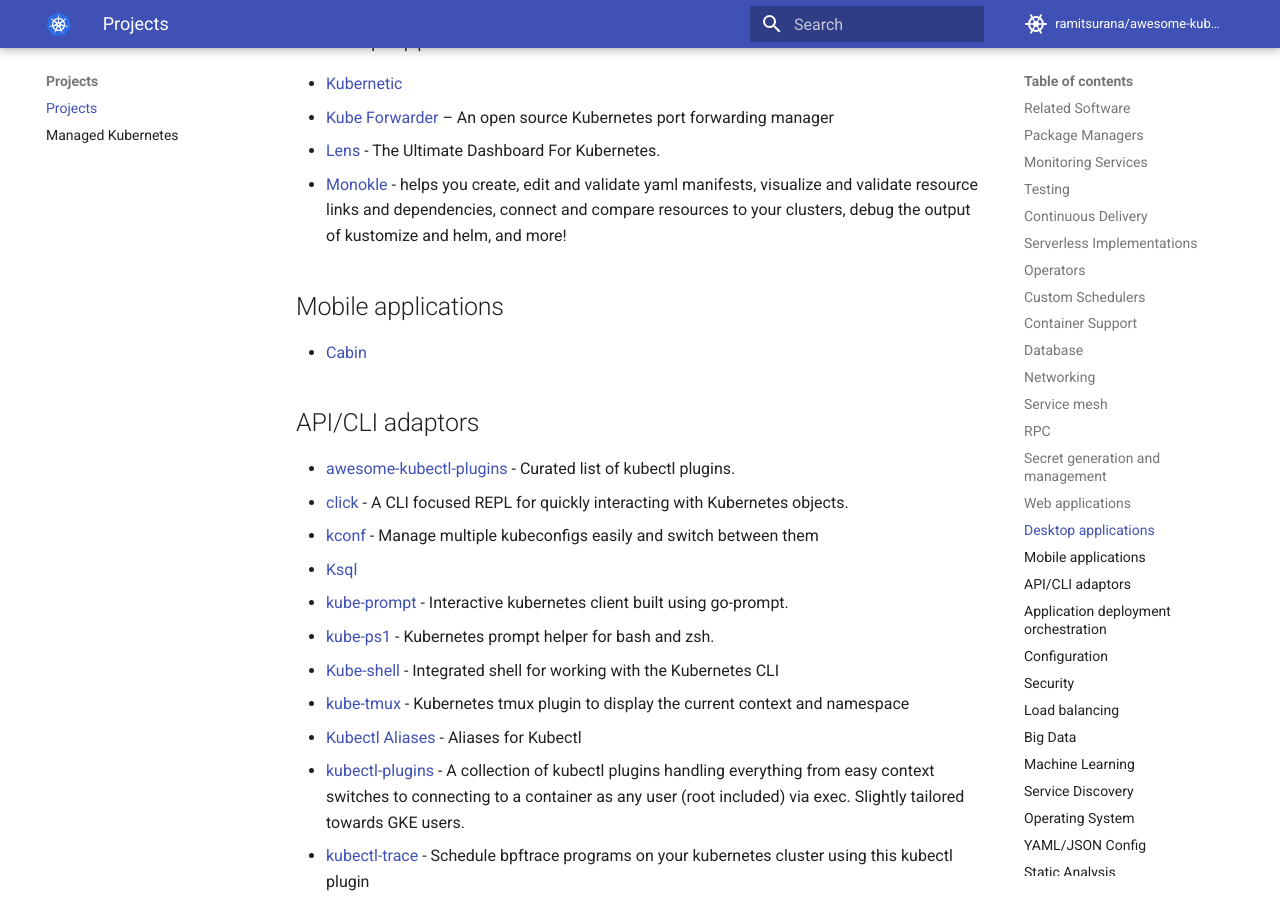
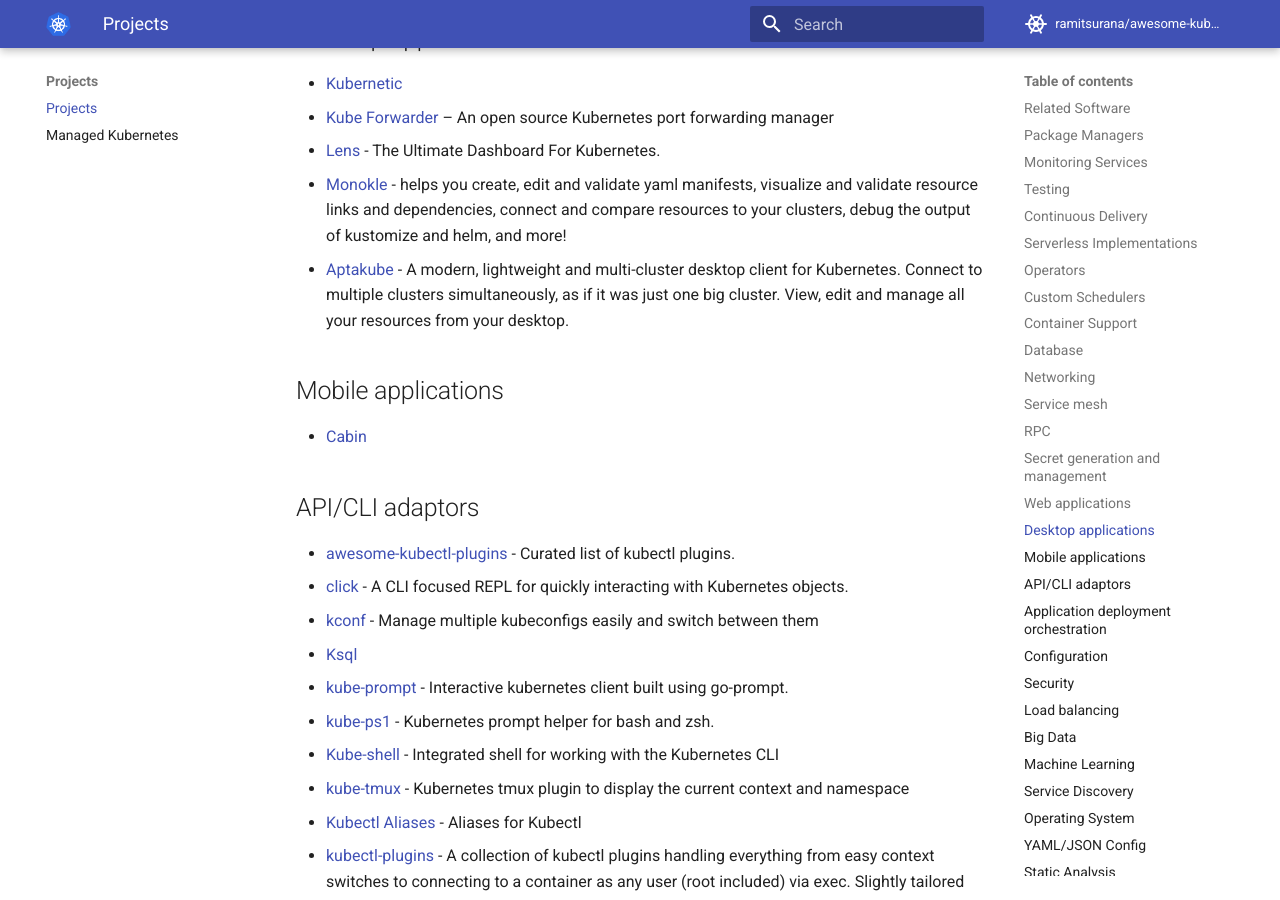
Before and after one commit to ramitsurana/awesome-kubernetes, an MkDocs documentation site: the page built from docs/projects/projects.md, in a window 1280 px wide and 900 px high, scrolled down 11094 px. Built offline with MkDocs 1.6.1 and Material for MkDocs 9.7.7, drawn with Linux system fonts in a browser that asks for light colours; comment, search, counter and statistics services are not loaded.

Commit message:
add Aptakube (#818)

```diff
--- a/docs/projects/projects.md
+++ b/docs/projects/projects.md
@@ -306,6 +306,7 @@ Projects
 * [Kube Forwarder](http://kube-forwarder.pixelpoint.io) – An open source Kubernetes port forwarding manager
 * [Lens](https://github.com/lensapp/lens) - The Ultimate Dashboard For Kubernetes.
 * [Monokle](https://github.com/kubeshop/monokle/) - helps you create, edit and validate yaml manifests, visualize and validate resource links and dependencies, connect and compare resources to your clusters, debug the output of kustomize and helm, and more!
+* [Aptakube](https://aptakube.com) - A modern, lightweight and multi-cluster desktop client for Kubernetes. Connect to multiple clusters simultaneously, as if it was just one big cluster. View, edit and manage all your resources from your desktop.
 
 ## Mobile applications
 
```
